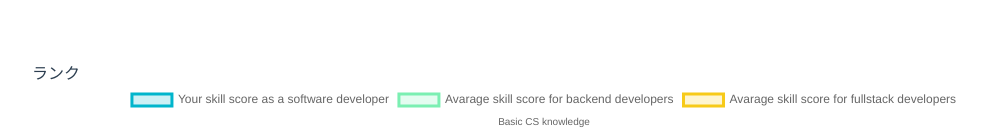
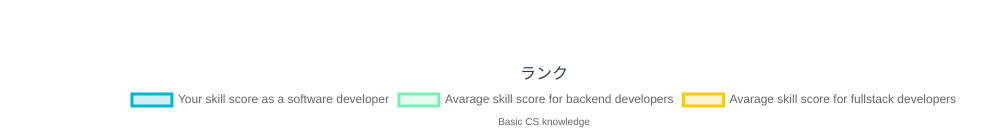
Before and after one commit to Kouta-fd/hackson, a Vue app in the folder checkapp/: page /result in a window 1280 px wide. Shown: the top 133 px of the page, without its empty margins (96-1083 px from the left). Built offline with nearby package versions, Linux system fonts and the light colour scheme.

Commit message:
rank:css

```diff
--- a/checkapp/src/components/Rank.vue
+++ b/checkapp/src/components/Rank.vue
@@ -1,18 +1,18 @@
 <template>
-  <div class="rank">
-    ランク
-  </div>
+  <div class="rank">ランク</div>
 </template>
 
 <script>
 export default {
-  name: 'rank',
-  props: {
-
-  }
+  name: "rank",
+  props: {},
+};
+</script>
+<style lang="css" scoped>
+.rank {
+  text-align: center;
 }
-</script>
+</style>
 <!-- Add "scoped" attribute to limit CSS to this component only -->
 <style scoped>
-
 </style>
```
Also changed, not shown: 1 other file (tests, documents, lock files or other folders).
